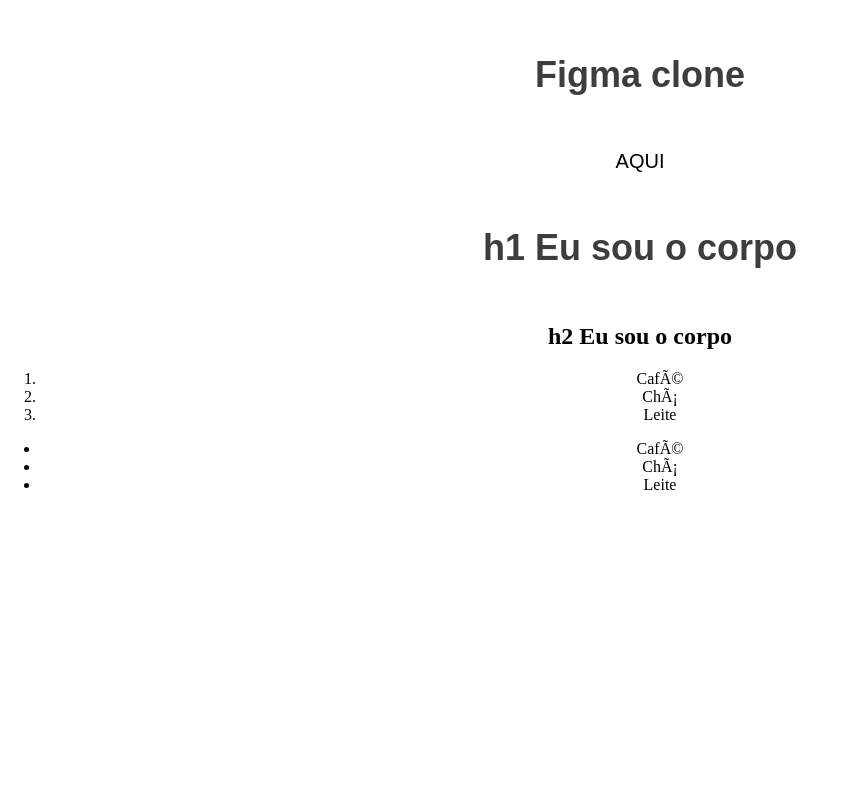
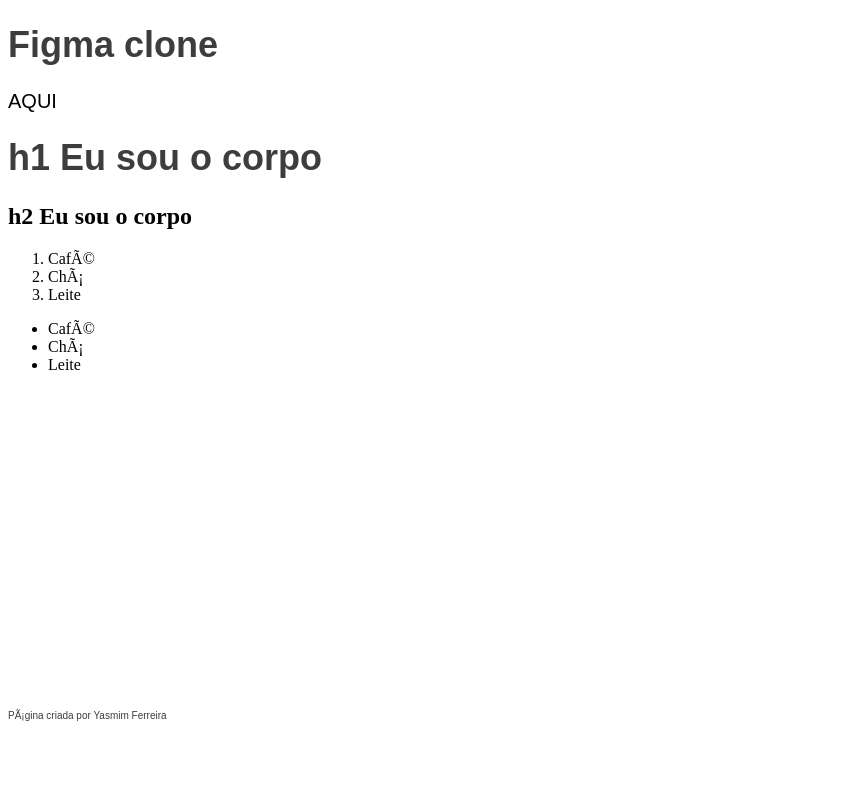
Before and after one commit to Tybika/imersaoebac-entrega-dia1, a plain HTML site: page index.html in a window 1280 px wide. Shown: the top 800 px of the page, without its empty margins (0-851 px from the left). Drawn offline with Linux system fonts and the light colour scheme.

Commit message:
Retirada do alinhamento central

```diff
--- a/style.css
+++ b/style.css
@@ -1,13 +1,7 @@
-body{
-    text-align: center;
-    margin: 0;
-    padding: 0;
-}
 h1 {
     color: rgb(61, 61, 61);
     font-size: 36px;
     font-family: sans-serif;
-    padding: 30px;
 }
 a {
     color: black;
@@ -15,7 +9,6 @@
     font-family: sans-serif;
     text-decoration: none;
     margin: auto;
-
 }
 a:visited
 {
@@ -37,6 +30,6 @@
     color: rgb(61, 61, 61);
     font-size: 10px;
     font-family: sans-serif;
-    padding-top: 70vh;
+    padding-top: 40vh;
 
 }
```
